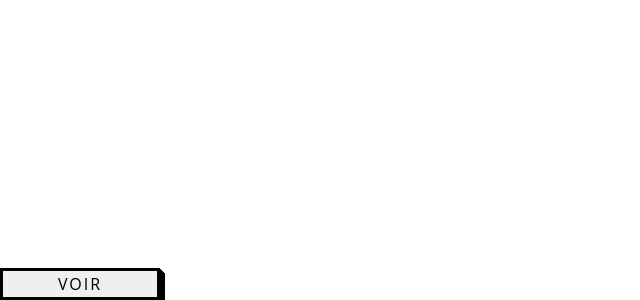
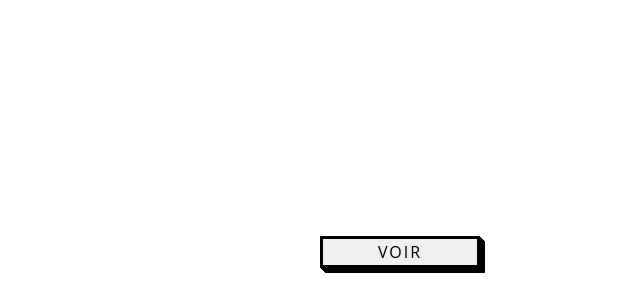
Before and after one commit to HugoDev12/ar-test, a website: page test6.html in a window 1280 px wide. Shown: the part 500-800 px from the top of the page, without its empty margins (0-640 px from the left). Drawn offline with Linux system fonts and the light colour scheme.

Commit message:
button css 2

```diff
--- a/css/buttons.css
+++ b/css/buttons.css
@@ -1,8 +1,8 @@
 /* CSS */
 .button-play {
     position: absolute;
-    bottom: 0;
-    left: 0;
+    bottom: 2rem;
+    left: 25%;
     width: 10em;
     height: 2em;
     display: flex;
```
